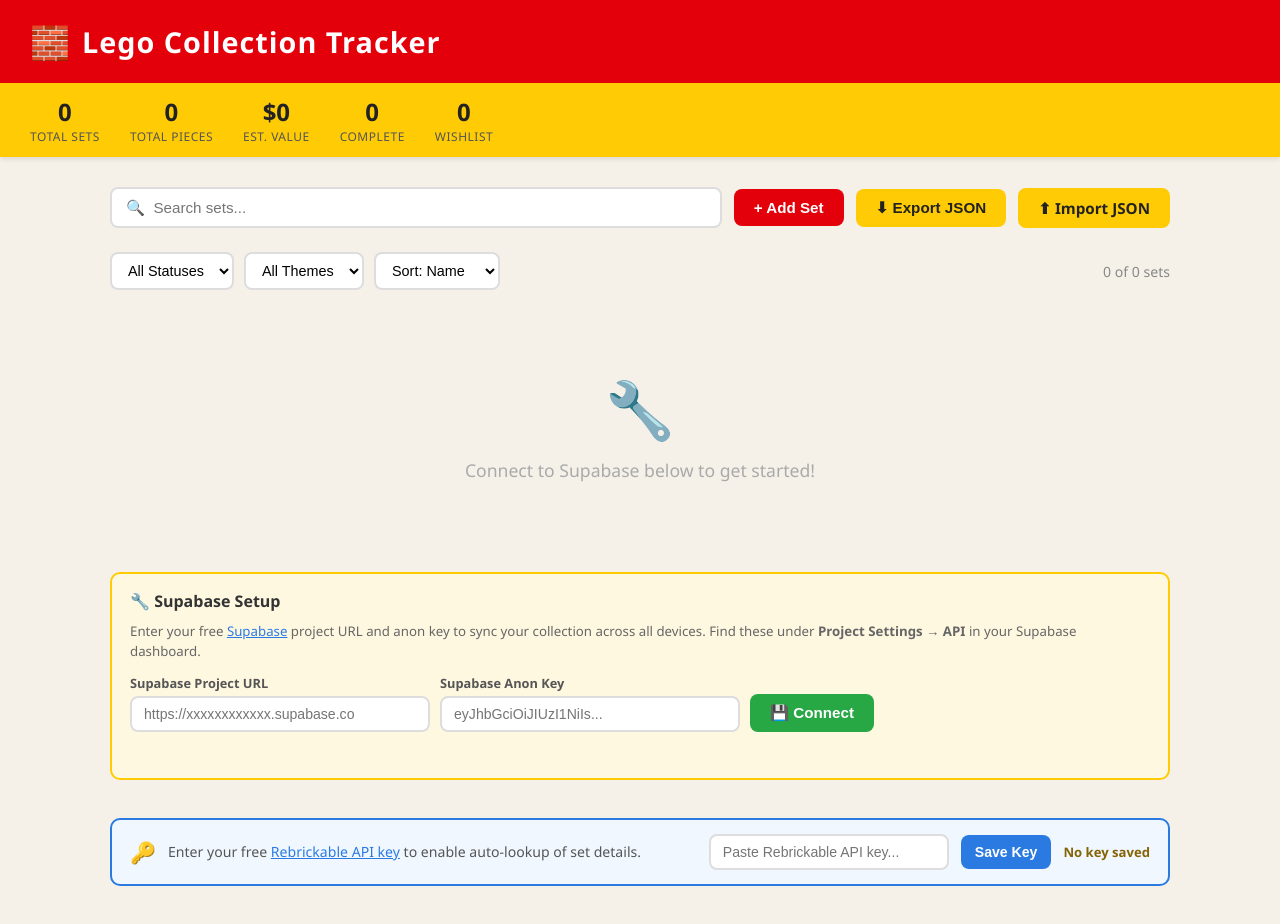
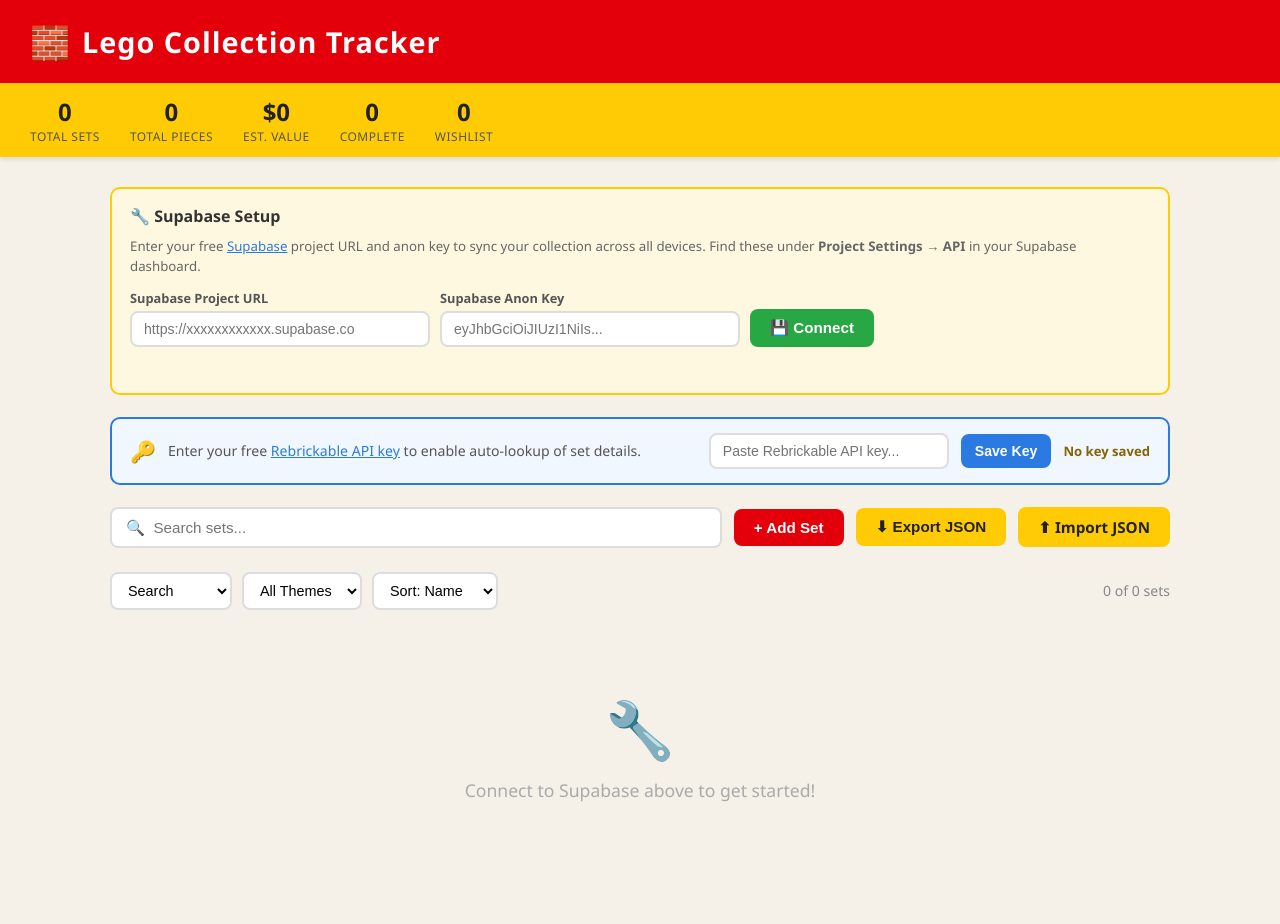
Before and after one commit to slambammy/lego-tracker, a plain HTML site: page index.html in a window 1280 px wide. After the commit the page ends 892 px from the top, so only its background shows below. Drawn offline with Linux system fonts and the light colour scheme.

Commit message:
Update index.html

```diff
--- a/index.html
+++ b/index.html
@@ -194,6 +194,7 @@
     .badge-wishlist   { background: #d1ecf1; color: #0c5460; }
     .badge-displayed  { background: #e2d9f3; color: #4a235a; }
     .badge-newinbox   { background: #fde8f0; color: #7d1a3e; }
+    .badge-storage    { background: #e8f4e8; color: #2d5a2d; }
     .card-theme { font-size: 0.82rem; color: #666; }
     .card-meta  { display: flex; flex-wrap: wrap; gap: 8px; font-size: 0.82rem; color: #555; }
     .card-notes { font-size: 0.82rem; color: #777; font-style: italic; border-top: 1px solid #f0f0f0; padding-top: 8px; }
@@ -278,16 +279,6 @@
     }
     .close-btn:hover { color: #333; }
 
-    /* Bottom Banners */
-    .bottom-banners {
-      max-width: 1100px;
-      margin: 30px auto 40px;
-      padding: 0 20px;
-      display: flex;
-      flex-direction: column;
-      gap: 16px;
-    }
-
     /* Toast */
     .toast {
       position: fixed;
@@ -335,43 +326,6 @@
 
 <div class="main">
 
-  <div class="controls">
-    <input type="text" id="search-input" placeholder="🔍  Search sets..." />
-    <button class="btn btn-primary" onclick="openAddModal()">+ Add Set</button>
-    <button class="btn btn-secondary" onclick="exportData()">⬇ Export JSON</button>
-    <label class="btn btn-secondary" style="cursor:pointer;">
-      ⬆ Import JSON <input type="file" accept=".json" onchange="importData(event)" style="display:none"/>
-    </label>
-  </div>
-
-  <div class="filter-row">
-    <select id="filter-status" onchange="renderCards()">
-      <option value="">All Statuses</option>
-      <option value="Complete">Complete</option>
-      <option value="Incomplete">Incomplete</option>
-      <option value="Wishlist">Wishlist</option>
-      <option value="Displayed">Displayed</option>
-      <option value="New In Box">New In Box</option>
-    </select>
-    <select id="filter-theme" onchange="renderCards()">
-      <option value="">All Themes</option>
-    </select>
-    <select id="sort-by" onchange="renderCards()">
-      <option value="name">Sort: Name</option>
-      <option value="pieces">Sort: Pieces</option>
-      <option value="year">Sort: Year</option>
-      <option value="value">Sort: Value</option>
-      <option value="set_number">Sort: Set #</option>
-    </select>
-    <span class="result-count" id="result-count"></span>
-  </div>
-
-  <div class="grid" id="cards-grid"></div>
-</div>
-
-<!-- Bottom Banners -->
-<div class="bottom-banners">
-
   <!-- Supabase Config Banner -->
   <div class="config-banner" id="config-banner">
     <h3>🔧 Supabase Setup</h3>
@@ -394,7 +348,7 @@
   </div>
 
   <!-- API Key Banner for Rebrickable -->
-  <div style="background:#f0f7ff;border:2px solid #2a7ae2;border-radius:10px;padding:14px 18px;display:flex;align-items:center;gap:12px;flex-wrap:wrap;">
+  <div style="background:#f0f7ff;border:2px solid #2a7ae2;border-radius:10px;padding:14px 18px;margin-bottom:22px;display:flex;align-items:center;gap:12px;flex-wrap:wrap;">
     <span style="font-size:1.3rem">🔑</span>
     <p style="font-size:0.88rem;color:#555;flex:1;min-width:200px;">
       Enter your free <a href="https://rebrickable.com/api/" target="_blank" style="color:#2a7ae2;">Rebrickable API key</a> to enable auto-lookup of set details.
@@ -405,6 +359,39 @@
     <span id="api-key-status" style="font-size:0.82rem;font-weight:600;color:#856404;">No key saved</span>
   </div>
 
+  <div class="controls">
+    <input type="text" id="search-input" placeholder="🔍  Search sets..." />
+    <button class="btn btn-primary" onclick="openAddModal()">+ Add Set</button>
+    <button class="btn btn-secondary" onclick="exportData()">⬇ Export JSON</button>
+    <label class="btn btn-secondary" style="cursor:pointer;">
+      ⬆ Import JSON <input type="file" accept=".json" onchange="importData(event)" style="display:none"/>
+    </label>
+  </div>
+
+  <div class="filter-row">
+    <!-- CHANGED: renamed from "All Statuses" to "Search" and updated options -->
+    <select id="filter-status" onchange="renderCards()">
+      <option value="">Search</option>
+      <option value="New In Box">New In Box</option>
+      <option value="Displayed">Displayed</option>
+      <option value="Storage">Storage</option>
+      <option value="Incomplete">Incomplete</option>
+      <option value="Wishlist">Wishlist</option>
+    </select>
+    <select id="filter-theme" onchange="renderCards()">
+      <option value="">All Themes</option>
+    </select>
+    <select id="sort-by" onchange="renderCards()">
+      <option value="name">Sort: Name</option>
+      <option value="pieces">Sort: Pieces</option>
+      <option value="year">Sort: Year</option>
+      <option value="value">Sort: Value</option>
+      <option value="set_number">Sort: Set #</option>
+    </select>
+    <span class="result-count" id="result-count"></span>
+  </div>
+
+  <div class="grid" id="cards-grid"></div>
 </div>
 
 <!-- Add/Edit Modal -->
@@ -460,7 +447,7 @@
           <option value="Displayed">Displayed</option>
           <option value="Storage">Storage</option>
           <option value="Incomplete">Incomplete</option>
-          <option value="Wish List">Wish List</option>
+          <option value="Wishlist">Wishlist</option>
         </select>
       </div>
       <div class="form-group">
@@ -789,7 +776,7 @@
     const grid = document.getElementById('cards-grid');
 
     if (!isConfigured() && collection.length === 0) {
-      grid.innerHTML = `<div class="empty-state"><div class="icon">🔧</div><p>Connect to Supabase below to get started!</p></div>`;
+      grid.innerHTML = `<div class="empty-state"><div class="icon">🔧</div><p>Connect to Supabase above to get started!</p></div>`;
       return;
     }
 
@@ -837,9 +824,13 @@
   }
 
   function badgeClass(status) {
-    return { Complete:'badge-complete', Incomplete:'badge-incomplete',
-             Wishlist:'badge-wishlist', Displayed:'badge-displayed',
-             'New In Box':'badge-newinbox' }[status] || 'badge-incomplete';
+    return {
+      'New In Box' : 'badge-newinbox',
+      'Displayed'  : 'badge-displayed',
+      'Storage'    : 'badge-storage',
+      'Incomplete' : 'badge-incomplete',
+      'Wishlist'   : 'badge-wishlist'
+    }[status] || 'badge-incomplete';
   }
 
   // ── Modal ─────────────────────────────────────────────────────────────────
@@ -866,7 +857,7 @@
     setField('f-year',       s.year       || '');
     setField('f-pieces',     s.pieces     || '');
     document.getElementById('f-value').value    = s.value    || '';
-    document.getElementById('f-status').value   = s.status   || 'Complete';
+    document.getElementById('f-status').value   = s.status   || 'New In Box';
     document.getElementById('f-quantity').value = s.quantity || 1;
     document.getElementById('f-notes').value    = s.notes    || '';
     const img = document.getElementById('set-img-preview');
```
